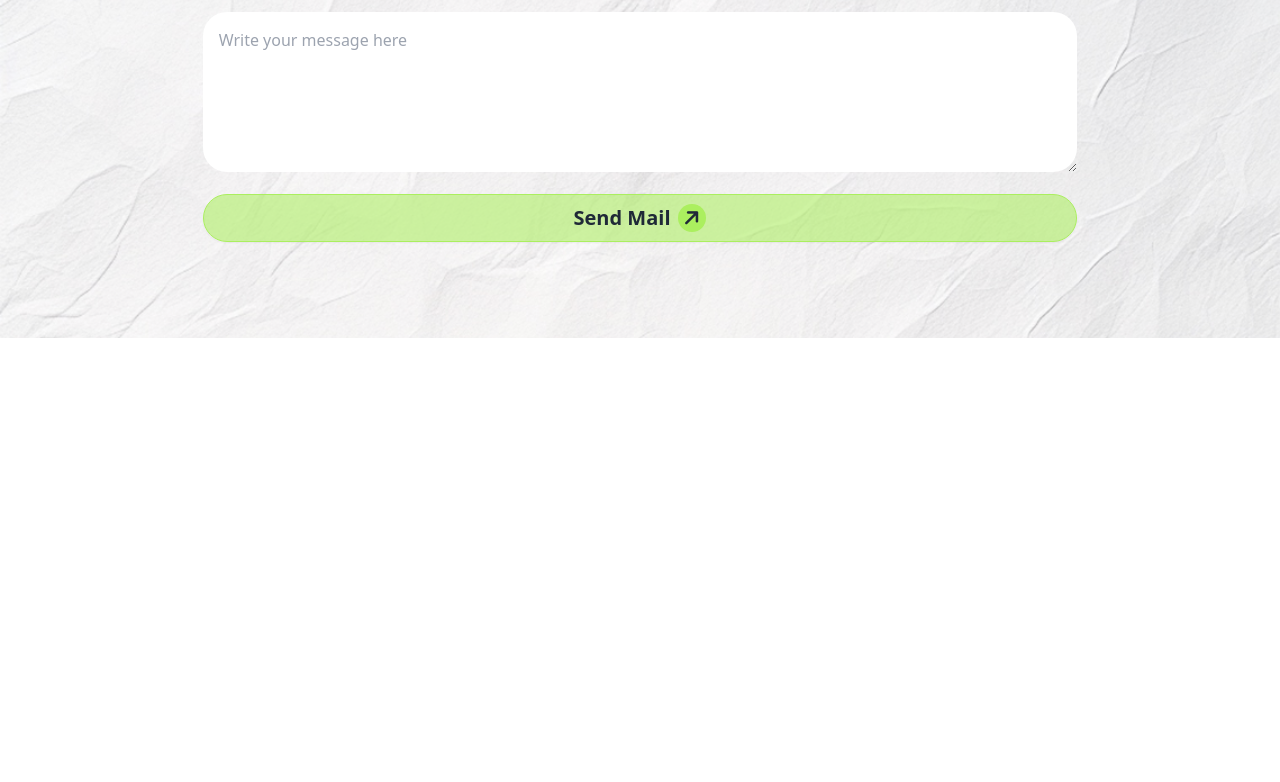
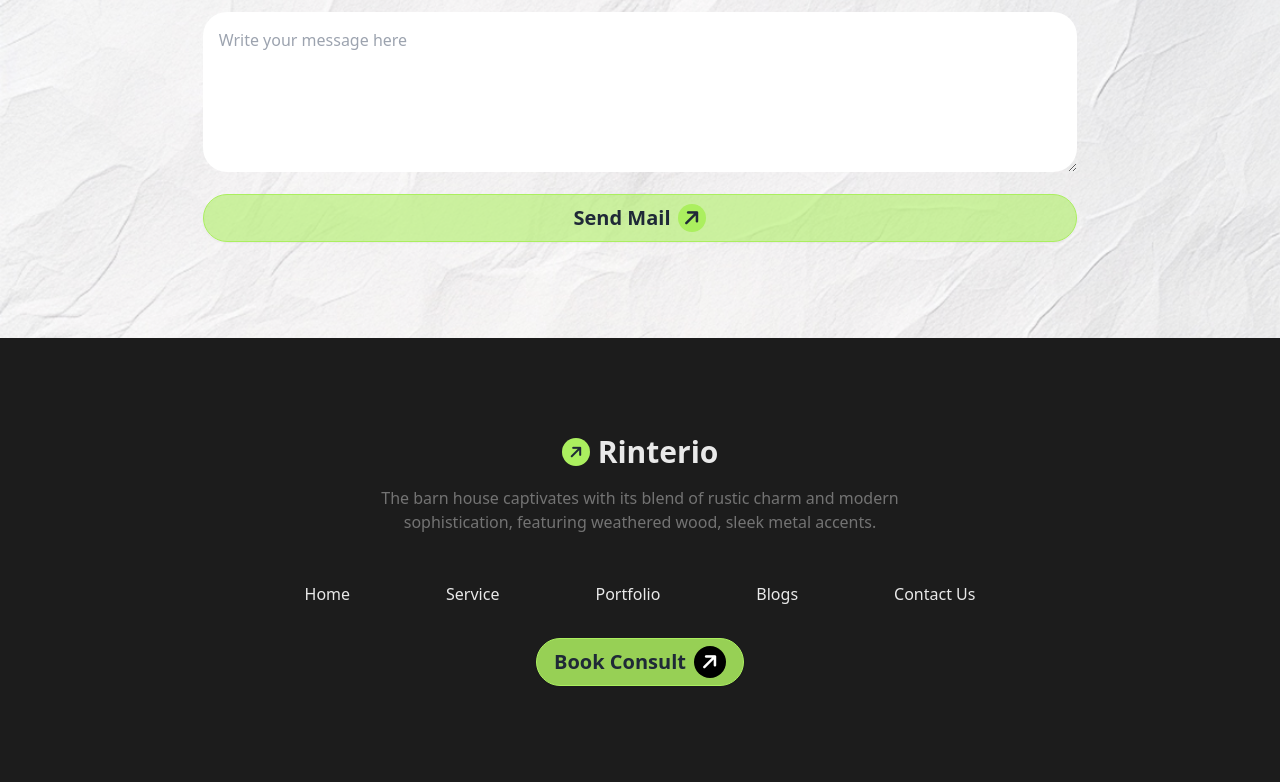
Before and after one commit to salehsiam/rinterio-house-booking, a plain HTML site: page index.html in a window 1280 px wide. Shown: the part 3703-4485 px from the top of the page. Before the commit the page ends 4041 px from the top, so only its background shows below. Drawn offline with nearby package versions, Linux system fonts and the light colour scheme.

Commit message:
footer add

```diff
--- a/index.html
+++ b/index.html
@@ -437,6 +437,44 @@
           ></a>
           </div>
       </section>
+
     </main>
+    <footer class="bg-[#1C1C1C]">
+      <div class="flex flex-col justify-center items-center py-24 p-5">
+        <div class="flex gap-2 items-center mb-4">
+          <div class="">
+            <i
+              class="fa-solid fa-arrow-right bg-bn_b p-3 text-first h-7 w-7 inline-flex justify-center items-center rounded-full -rotate-45"
+            ></i>
+          </div>
+          <div>
+            <h2 class="text-[#E9E9E9] text-xl lg:text-3xl font-semibold">
+              Rinterio
+            </h2>
+          </div>
+        </div>
+        <p class="text-p_text mb-12 text-center lg:w-1/2">The barn house captivates with its blend of rustic charm and modern sophistication, featuring weathered wood, sleek metal accents.</p>
+
+         <div class="mb-8">
+          <ul class="text-[#E9E9E9] flex flex-col lg:flex-row gap-4 lg:gap-24">
+            <li><a href="">Home</a></li>
+            <li><a href="">Service</a></li>
+            <li><a href="">Portfolio</a></li>
+            <li><a href="">Blogs</a></li>
+            <li><a href="">Contact Us</a></li>
+          </ul>
+         </div>
+
+        <a
+        class="btn bg-[#acef5fda] font-semibold text-xl rounded-3xl w-10/12 sm:w-52 border-3 border-bn_b"
+        href=""
+        >Book Consult
+        <i
+          class="fa-solid fa-arrow-right bg-black p-4  text-white font-semibold h-3 w-3 inline-flex justify-center items-center rounded-full -rotate-45"
+        ></i
+      ></a>
+      </div>
+
+    </footer>
   </body>
 </html>
```
